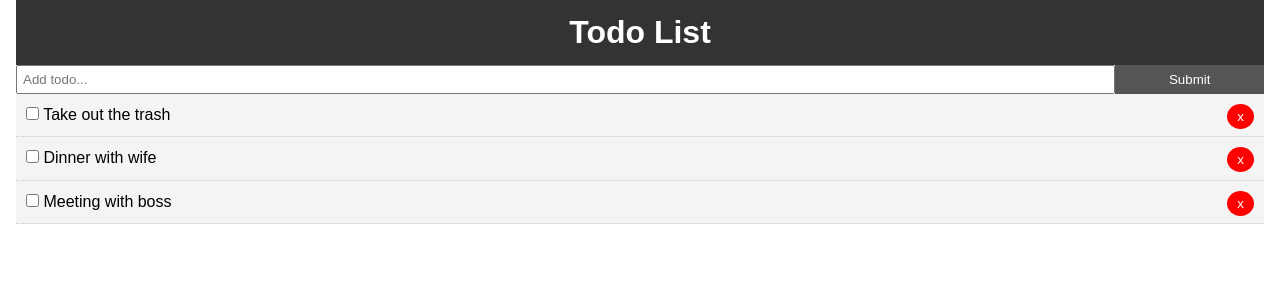
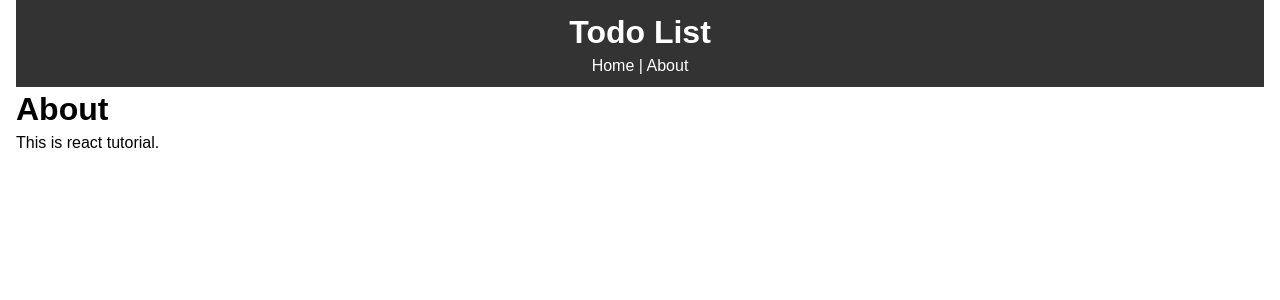
Before and after one commit to elithrade/react-todo, a React (Create React App) app: page /about in a window 1280 px wide. Shown: the top 300 px of the page. Built offline with nearby package versions, Linux system fonts and the light colour scheme.

Commit message:
Add Router

```diff
--- a/package.json
+++ b/package.json
@@ -5,6 +5,7 @@
   "dependencies": {
     "react": "^16.8.3",
     "react-dom": "^16.8.3",
+    "react-router-dom": "^4.3.1",
     "react-scripts": "2.1.5",
     "uuid": "^3.3.2"
   },
--- a/src/App.js
+++ b/src/App.js
@@ -1,8 +1,10 @@
 import React, {Component} from 'react';
+import {BrowserRouter as Router, Route} from 'react-router-dom';
 import Todos from './components/Todos';
 import './App.css';
 import Header from './components/layout/Header';
 import AddTodo from './components/AddTodo';
+import About from './components/pages/About';
 import uuid from 'uuid';
 
 class App extends Component {
@@ -41,12 +43,12 @@
     const newTodo = {
       id: uuid.v4(),
       title: title,
-      completed: false
-    }
+      completed: false,
+    };
     this.setState({
-      todos: [...this.state.todos, newTodo]
+      todos: [...this.state.todos, newTodo],
     });
-  }
+  };
 
   rmTodo = id => {
     this.setState({
@@ -57,17 +59,28 @@
 
   render() {
     return (
+      <Router>
         <div className="App">
           <div className="container">
             <Header />
+            <Route
+              exact
+              path="/"
+              render={props => (
+                <React.Fragment>
                   <AddTodo addTodo={this.addTodo} />
                   <Todos
                     todos={this.state.todos}
                     markComplete={this.markComplete}
                     rmTodo={this.rmTodo}
                   />
+                </React.Fragment>
+              )}
+            />
+            <Route path="/about" component={About} />
           </div>
         </div>
+      </Router>
     );
   }
 }
--- a/src/components/layout/Header.js
+++ b/src/components/layout/Header.js
@@ -1,19 +1,32 @@
 import React from 'react';
+import {Link} from 'react-router-dom';
 
 // Functional component just like render() does
 function Header() {
   return (
     <header style={headerStyle}>
       <h1>Todo List</h1>
+      <Link style={linkStyle} to="/">
+        Home
+      </Link>{' '}
+      |{' '}
+      <Link style={linkStyle} to="/about">
+        About
+      </Link>
     </header>
   );
 }
+
+const linkStyle = {
+  color: '#fff',
+  textDecoration: 'none',
+};
 
 const headerStyle = {
   background: '#333',
   color: '#fff',
   textAlign: 'center',
-  padding: '10px'
+  padding: '10px',
 };
 
 export default Header;
--- /dev/null
+++ b/src/components/pages/About.js
@@ -0,0 +1,13 @@
+import React from 'react'
+
+function About() {
+  return (
+    <React.Fragment>
+      <h1>About</h1>
+      <p>This is react tutorial.</p>
+    </React.Fragment>
+  )
+}
+
+
+export default About;
```
Also changed, not shown: 1 other file (tests, documents, lock files or other folders). Lines whose indentation alone changed are shown as unchanged.
